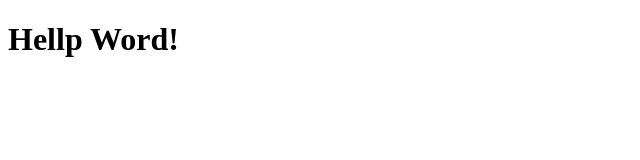
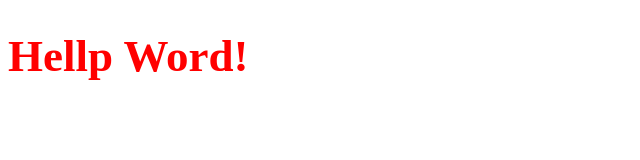
Before and after one commit to Fardous-Kabir-Hridoy/e-commerce-Project, a plain HTML site: page app/fromtend/index.html in a window 1280 px wide. Shown: the whole page, without its empty margins (0-640 px from the left). Drawn offline with Linux system fonts and the light colour scheme.

Commit message:
css update

```diff
--- a/app/fromtend/index.html
+++ b/app/fromtend/index.html
@@ -7,7 +7,7 @@
 </head>
 <body>
     <div class="mainSections">
-        <h1>Hellp Word!</h1>
+        <h1 style="font-size: 45px; color: red;">Hellp Word!</h1>
     </div>
 </body>
 </html>
```
